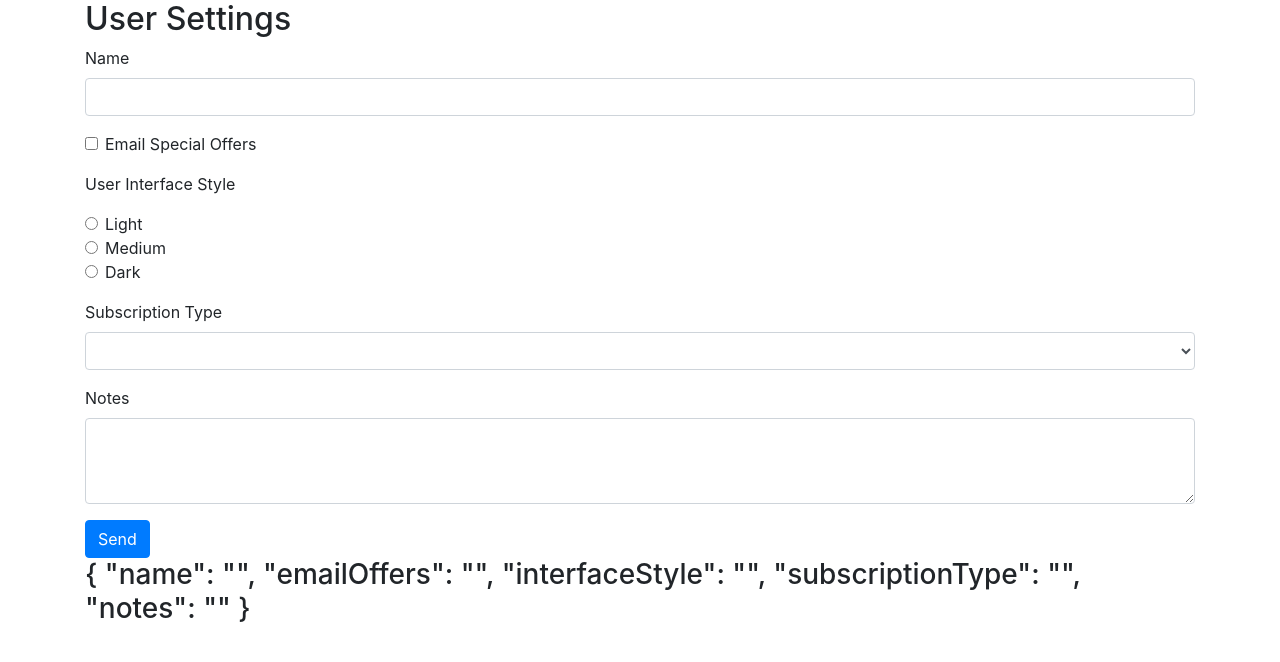
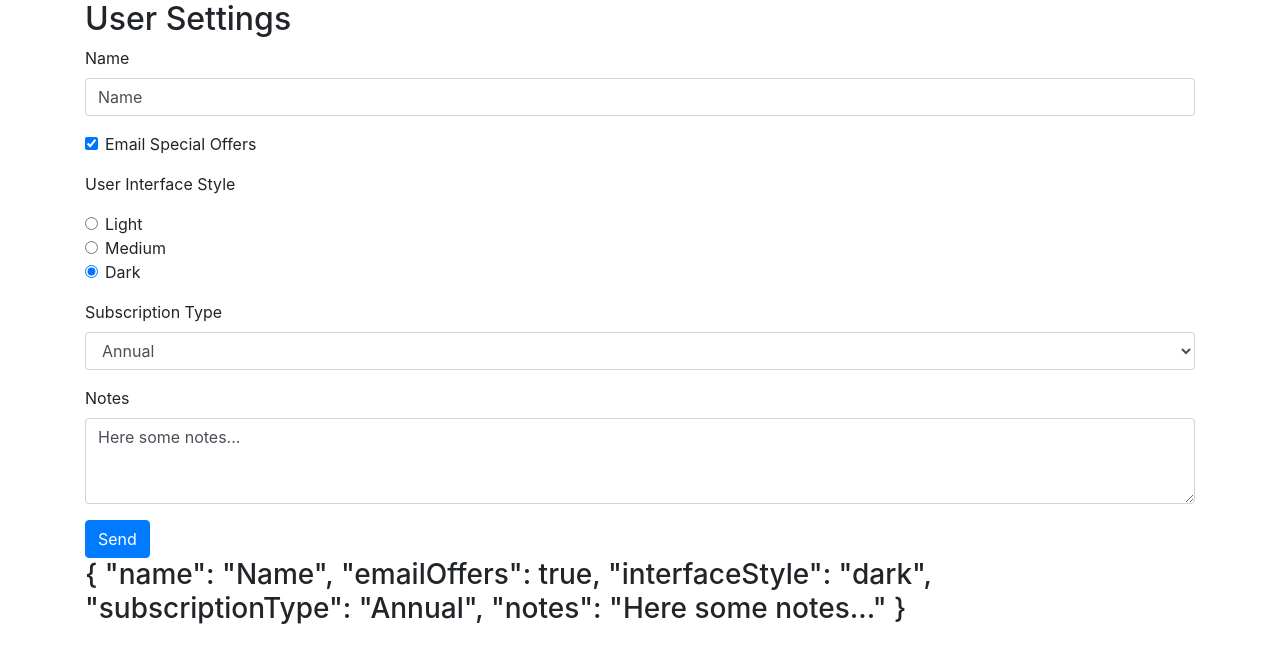
Before and after one commit to hanichu/ps-demo, an Angular app: page / in a window 1280 px wide. Shown: the top 662 px of the page. Built offline with nearby package versions, Linux system fonts and the light colour scheme.

Commit message:
using two-way data binding

```diff
--- /dev/null
+++ b/src/app/data/user-settings.ts
@@ -0,0 +1,8 @@
+
+export interface UserSettings {
+  name: string,
+  emailOffers: boolean,
+  interfaceStyle: string,
+  subscriptionType: string,
+  notes: string
+}
--- a/src/app/user-settings-form/user-settings-form.component.html
+++ b/src/app/user-settings-form/user-settings-form.component.html
@@ -5,12 +5,12 @@
 
     <div class="form-group">
       <label for="name">Name</label>
-      <input id="name" name="name" class="form-control" ngModel/>
+      <input id="name" name="name" class="form-control" [(ngModel)]="userSettings.name">
     </div>
 
     <div class="form-check form-group">
       <input class="form-check-input" type="checkbox"
-              name="emailOffers" id="emailOffers" ngModel>
+              name="emailOffers" id="emailOffers" [(ngModel)]="userSettings.emailOffers">
       <label class="form-check-label" for="emailOffers">
         Email Special Offers
       </label>
@@ -20,21 +20,21 @@
     <div class="form-group">
       <div class="form-check">
           <input class="form-check-input" type="radio" name="interfaceStyle"
-                  id="lightInterface" value="light" checked ngModel>
+                  id="lightInterface" value="light" [(ngModel)]="userSettings.interfaceStyle">
           <label class="form-check-label" for="lightInterface">
             Light
           </label>
         </div>
         <div class="form-check">
           <input class="form-check-input" type="radio" name="interfaceStyle"
-                  id="mediumInterface" value="light" ngModel>
+                  id="mediumInterface" value="light" [(ngModel)]="userSettings.interfaceStyle">
           <label class="form-check-label" for="mediumInterface">
             Medium
           </label>
         </div>
         <div class="form-check">
           <input class="form-check-input" type="radio" name="interfaceStyle"
-                  id="darkInterface" value="dark" ngModel>
+                  id="darkInterface" value="dark" [(ngModel)]="userSettings.interfaceStyle">
           <label class="form-check-label" for="darkInterface">
             Dark
           </label>
@@ -43,7 +43,7 @@
 
     <div class="form-group">
       <label for="subscriptionType">Subscription Type</label>
-      <select class="form-control" id="subscriptionType" name="subscriptionType" ngModel>
+      <select class="form-control" id="subscriptionType" name="subscriptionType" [(ngModel)]="userSettings.subscriptionType">
         <option>Monthly</option>
         <option>Annual</option>
         <option>Lifetime</option>
@@ -52,7 +52,7 @@
 
     <div class="form-group">
       <label for="notes">Notes</label>
-      <textarea id="notes" name="notes" class="form-control" rows="3" ngModel></textarea>
+      <textarea id="notes" name="notes" class="form-control" rows="3" [(ngModel)]="userSettings.notes"></textarea>
     </div>
 
 
--- a/src/app/user-settings-form/user-settings-form.component.ts
+++ b/src/app/user-settings-form/user-settings-form.component.ts
@@ -1,4 +1,5 @@
 import { Component, OnInit } from '@angular/core';
+import { UserSettings } from '../data/user-settings';
 
 @Component({
   selector: 'app-user-settings-form',
@@ -7,6 +8,13 @@
 })
 export class UserSettingsFormComponent implements OnInit {
 
+  userSettings : UserSettings = {
+    name: 'Name',
+    emailOffers: true,
+    interfaceStyle: 'dark',
+    subscriptionType: 'Annual',
+    notes: 'Here some notes...'
+  };
   constructor() { }
 
   ngOnInit() {
```
